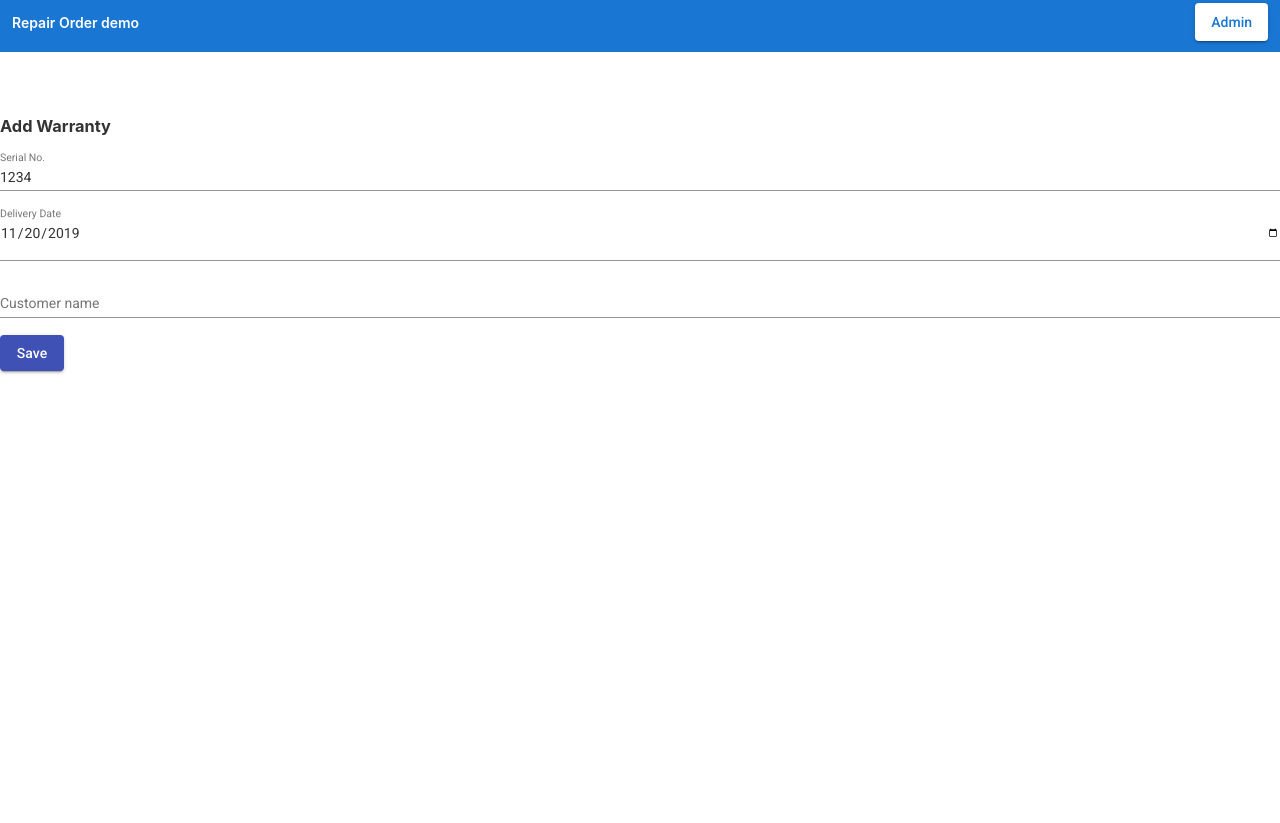
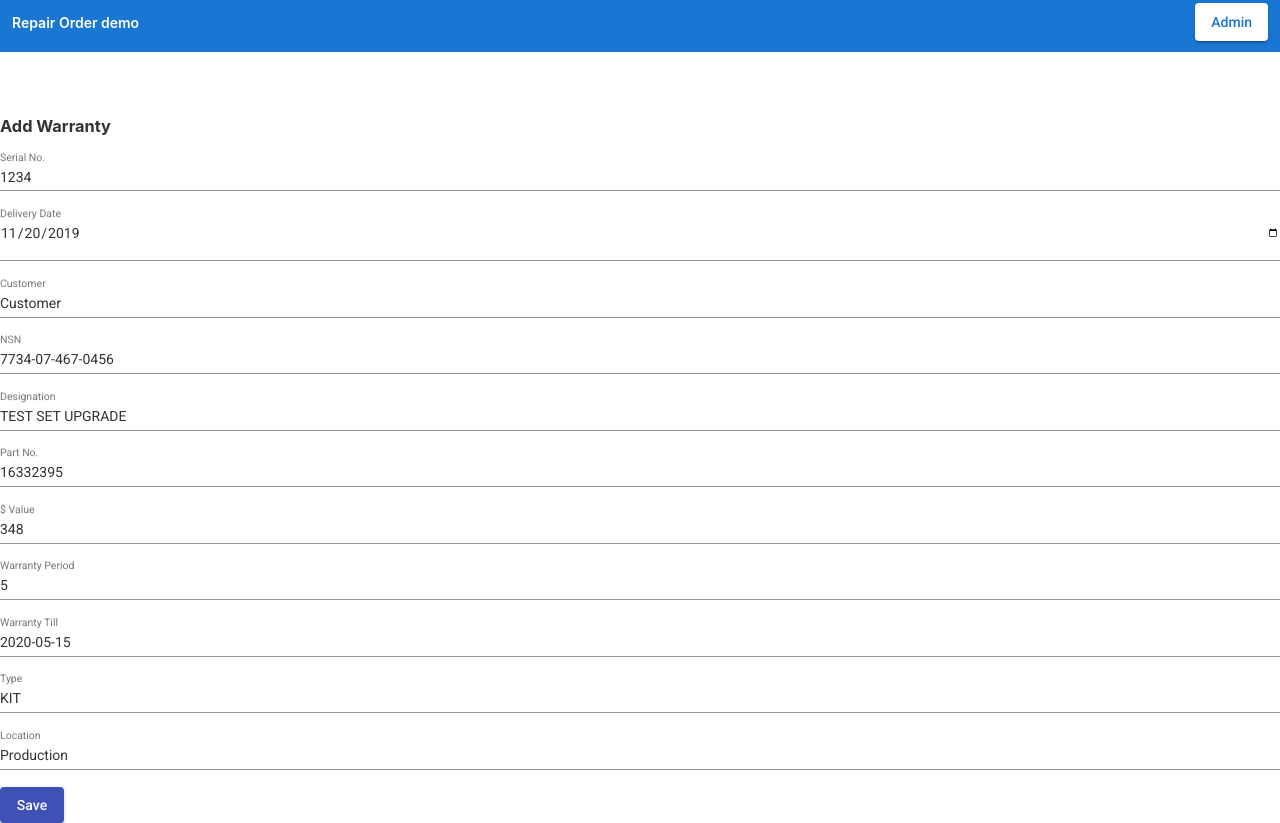
Before and after one commit to gurpreetdrake/ro-demo, an Angular app: page /add-warranty in a window 1280 px wide. Before the commit the page ends 800 px from the top, so only its background shows below. Built offline with nearby package versions, Linux system fonts and the light colour scheme.

Commit message:
Added rest of the fields for warranty

```diff
--- a/src/app/add-warranty/add-warranty.component.html
+++ b/src/app/add-warranty/add-warranty.component.html
@@ -9,7 +9,39 @@
         </mat-form-field>
 
         <mat-form-field>
-            <input matInput placeholder="Customer name" [(ngModel)]="newRecord.customer">
+            <input matInput placeholder="Customer" [(ngModel)]="newRecord.customer">
+        </mat-form-field>
+
+        <mat-form-field>
+            <input matInput placeholder="NSN" [(ngModel)]="newRecord.nsn">
+        </mat-form-field>
+
+        <mat-form-field>
+            <input matInput placeholder="Designation" [(ngModel)]="newRecord.designation">
+        </mat-form-field>
+
+        <mat-form-field>
+            <input matInput placeholder="Part No." [(ngModel)]="newRecord.partNo">
+        </mat-form-field>
+
+        <mat-form-field>
+            <input matInput placeholder="$ Value" [(ngModel)]="newRecord.value">
+        </mat-form-field>
+
+        <mat-form-field>
+            <input matInput placeholder="Warranty Period" [(ngModel)]="newRecord.warrantyPeriod">
+        </mat-form-field>
+
+        <mat-form-field>
+            <input matInput placeholder="Warranty Till" [ngModel]="newRecord.warrantyTill | date:'yyyy-MM-dd'" (ngModelChange)="newRecord.warrantyTill = $event">
+        </mat-form-field>
+
+        <mat-form-field>
+            <input matInput placeholder="Type" [(ngModel)]="newRecord.type">
+        </mat-form-field>
+
+        <mat-form-field>
+            <input matInput placeholder="Location" [(ngModel)]="newRecord.location">
         </mat-form-field>
 </div>
 
--- a/src/app/add-warranty/add-warranty.component.ts
+++ b/src/app/add-warranty/add-warranty.component.ts
@@ -1,4 +1,5 @@
 import { Component, OnInit } from '@angular/core';
+import { Location } from '@angular/common';
 import { ApiService } from '../../Service/api.service';
 import { WarrantyreportsModel } from '../../Model/warrantyreports';
 
@@ -11,21 +12,28 @@ export class AddWarrantyComponent implements OnInit {
 
   newRecord: WarrantyreportsModel;
 
-  constructor(private apiService: ApiService) { }
+  constructor(private apiService: ApiService,
+              private location: Location) { }
 
   ngOnInit() {
     this.newRecord = new WarrantyreportsModel;
     this.newRecord.serialNo = 1234;
     this.newRecord.deliveryDate = new Date().toISOString().substring(0, 10);
-    this.newRecord.customer = "";
+    this.newRecord.customer = "Customer";
+    this.newRecord.nsn = "7734-07-467-0456";
+    this.newRecord.designation = "TEST SET UPGRADE";
+    this.newRecord.partNo = 16332395;
+    this.newRecord.value = 348;
+    this.newRecord.warrantyPeriod = 5;
+    this.newRecord.warrantyTill = "2020-05-15 00:00:00";
+    this.newRecord.type = "KIT";
+    this.newRecord.location = "Production";
   }
 
   saveRecord(){
-    console.log("serialNo: " + this.newRecord.serialNo);
-    console.log("deliveryDate: " + this.newRecord.deliveryDate);
-    console.log("customer: " + this.newRecord.customer);
     this.apiService.addWarranty(this.newRecord).subscribe((res)=>{
       console.log("Add Response:" + res.toString());
+      this.location.back();
   })
   }
 
--- a/src/warrantyreport/warrantyreport.component.html
+++ b/src/warrantyreport/warrantyreport.component.html
@@ -25,9 +25,65 @@
     <td mat-cell *matCellDef="let element"> {{element.customer}} </td>
   </ng-container>
 
+  <!-- Customer Column -->
+  <ng-container matColumnDef="nsn">
+    <th mat-header-cell *matHeaderCellDef> NSN </th>
+    <td mat-cell *matCellDef="let element"> {{element.nsn}} </td>
+  </ng-container>
+
+  <!-- Customer Column -->
+  <ng-container matColumnDef="designation">
+    <th mat-header-cell *matHeaderCellDef> Designation </th>
+    <td mat-cell *matCellDef="let element"> {{element.designation}} </td>
+  </ng-container>
+
+  <!-- Customer Column -->
+  <ng-container matColumnDef="partNo">
+    <th mat-header-cell *matHeaderCellDef> Part No. </th>
+    <td mat-cell *matCellDef="let element"> {{element.partNo}} </td>
+  </ng-container>
+
+  <!-- Customer Column -->
+  <ng-container matColumnDef="value">
+    <th mat-header-cell *matHeaderCellDef> Value </th>
+    <td mat-cell *matCellDef="let element"> {{element.value}} </td>
+  </ng-container>
+
+  <!-- Customer Column -->
+  <ng-container matColumnDef="warrantyPeriod">
+    <th mat-header-cell *matHeaderCellDef> Warranty Period </th>
+    <td mat-cell *matCellDef="let element"> {{element.warrantyPeriod}} </td>
+  </ng-container>
+
+  <!-- Customer Column -->
+  <ng-container matColumnDef="warrantyTill">
+    <th mat-header-cell *matHeaderCellDef> Warranty Till </th>
+    <td mat-cell *matCellDef="let element"> {{element.warrantyTill | date}} </td>
+  </ng-container>
+
+  <!-- Customer Column -->
+  <ng-container matColumnDef="type">
+    <th mat-header-cell *matHeaderCellDef> Type </th>
+    <td mat-cell *matCellDef="let element"> {{element.type}} </td>
+  </ng-container>
+
+  <!-- Customer Column -->
+  <ng-container matColumnDef="location">
+    <th mat-header-cell *matHeaderCellDef> Location </th>
+    <td mat-cell *matCellDef="let element"> {{element.location}} </td>
+  </ng-container>
+
+  <!-- View Column -->
+  <ng-container matColumnDef="action1">
+    <th mat-header-cell *matHeaderCellDef> </th>
+    <td mat-cell *matCellDef="let element">
+      <button mat-button color="primary" (click)="ViewRecord(element.id)">View</button>
+    </td>
+  </ng-container>
+
   <!-- Delete Column -->
-  <ng-container matColumnDef="action">
-      <th mat-header-cell *matHeaderCellDef> Action </th>
+  <ng-container matColumnDef="action2">
+      <th mat-header-cell *matHeaderCellDef> </th>
       <td mat-cell *matCellDef="let element">
         <button mat-button color="warn" (click)="deleteRecord(element.id)">Delete</button>
       </td>
--- a/src/warrantyreport/warrantyreport.component.ts
+++ b/src/warrantyreport/warrantyreport.component.ts
@@ -11,7 +11,7 @@ import { WarrantyreportsModel } from '../Model/warrantyreports';
 
 export class WarrantyreportComponent implements OnInit {
 
-  displayedColumns: string[] = ['serialNo', 'deliveryDate', 'customer', 'action'];
+  displayedColumns: string[] = ['serialNo', 'deliveryDate', 'customer', "nsn", 'value', 'warrantyTill', 'partNo','location','designation','type','warrantyPeriod', 'action1', 'action2'];
   warrantyData: any;
 
   constructor(private apiService: ApiService) { }
```
Also changed, not shown: src/Model/warrantyreports.ts (+8 -0 lines).
